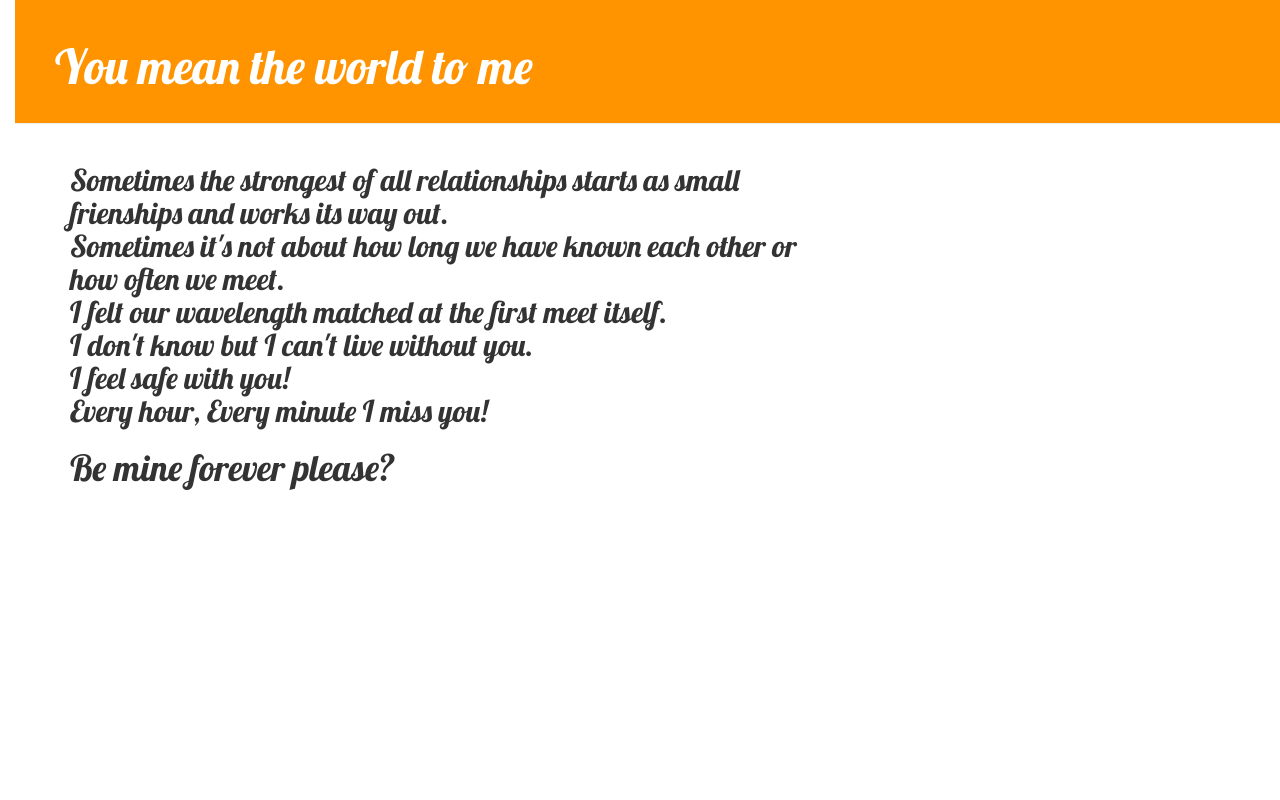
After one commit to ancyp/my-first-blog, a Django app: template blog/templates/blog/base.html in a window 1280 px wide. The commit adds this page. Run offline with Django 3.2, Linux system fonts and the light colour scheme; the template is opened without the code that fills it, so the values that code supplies are empty; some libraries are stand-ins or nearby versions.

Commit message:
Modified css

```diff
--- /dev/null
+++ b/blog/static/css/blog.css
@@ -0,0 +1,54 @@
+h1 a {
+    color: #FCA205;
+    font-family: 'Lobster';
+}
+body {
+    padding-left: 15px;
+}
+
+.page-header {
+    background-color: #ff9400;
+    margin-top: 0;
+    padding: 20px 20px 20px 40px;
+}
+
+.page-header h1, .page-header h1 a, .page-header h1 a:visited, .page-header h1 a:active {
+    color: #ffffff;
+    font-size: 36pt;
+    text-decoration: none;
+}
+
+.content {
+    margin-left: 40px;
+}
+
+h1, h2, h3, h4 {
+    font-family: 'Lobster', cursive;
+}
+
+.date {
+    color: #828282;
+}
+
+.save {
+    float: right;
+}
+
+.post-form textarea, .post-form input {
+    width: 100%;
+}
+
+.top-menu, .top-menu:hover, .top-menu:visited {
+    color: #ffffff;
+    float: right;
+    font-size: 26pt;
+    margin-right: 20px;
+}
+
+.post {
+    margin-bottom: 70px;
+}
+
+.post h1 a, .post h1 a:visited {
+    color: #000000;
+}
--- /dev/null
+++ b/blog/templates/blog/base.html
@@ -0,0 +1,37 @@
+{% load staticfiles %}
+<html>
+    <head>
+        <title>Django  blog</title>
+        <link rel="stylesheet" href="//maxcdn.bootstrapcdn.com/bootstrap/3.2.0/css/bootstrap.min.css">
+<link rel="stylesheet" href="//maxcdn.bootstrapcdn.com/bootstrap/3.2.0/css/bootstrap-theme.min.css">
+<link rel="stylesheet" href="{% static 'css/blog.css' %}">
+<link href="//fonts.googleapis.com/css?family=Lobster&subset=latin,latin-ext" rel="stylesheet" type="text/css">
+    </head>
+    <body>
+    <div class="page-header">
+        <h1><a href="/">You mean the world to me</a></h1>
+    </div>
+    <div class="content container">
+        <div class="row">
+            <div class="col-md-8">
+              <h2>
+              Sometimes the strongest of all relationships starts as small frienships and works its way out.<br>
+  Sometimes it's not about how long we have known each other or how often we meet.<br>
+  I felt our wavelength matched at the first meet itself. <br>
+  I don't know but I can't live without you.<br>
+  I feel safe with you!<br>
+  Every hour, Every minute I miss you! <br> </h2>
+  <h1> Be mine forever please? <h1>
+            </div>
+        </div>
+    </div>
+    <div class="content container">
+        <div class="row">
+            <div class="col-md-8">
+            {% block content %}
+            {% endblock %}
+            </div>
+        </div>
+    </div>
+</body>
+</html>
```
Also changed, not shown: blog/templates/blog/post_list.html (+12 -35 lines).
